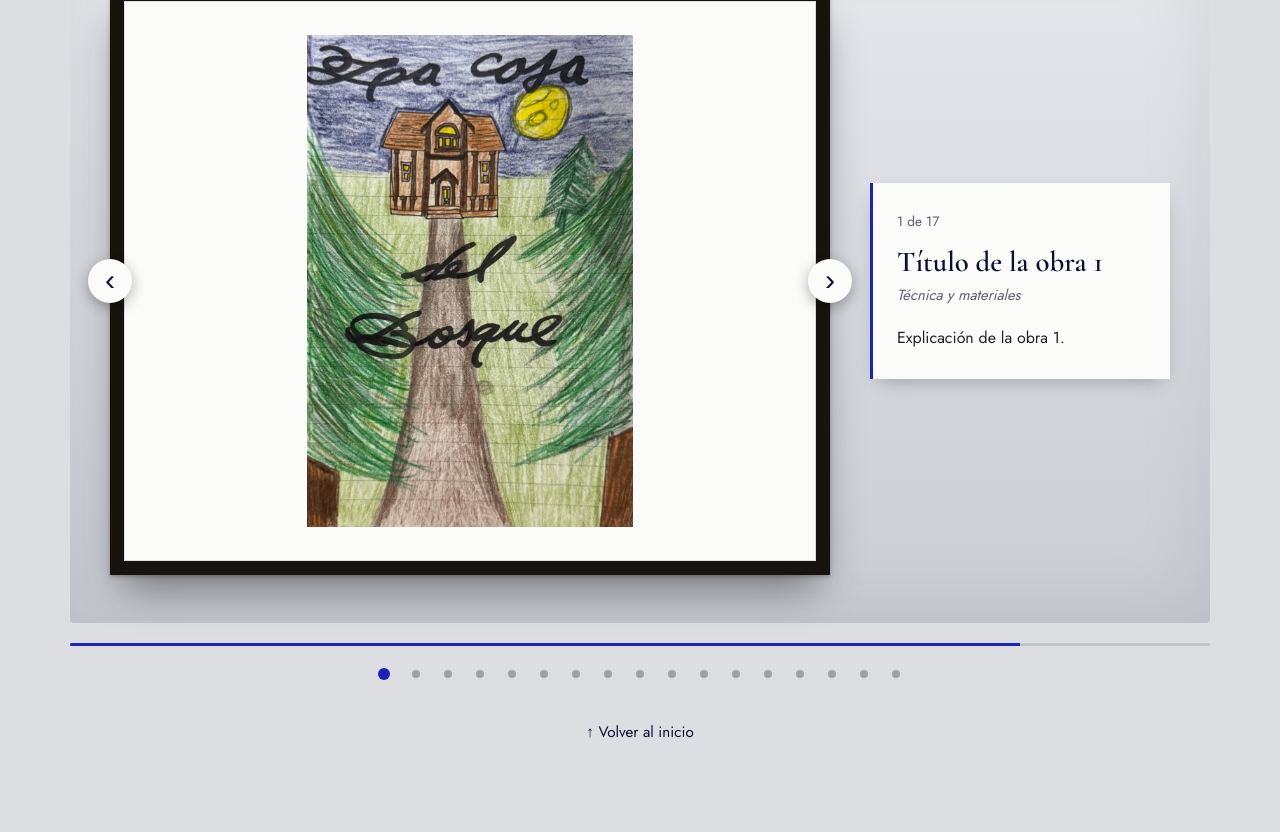
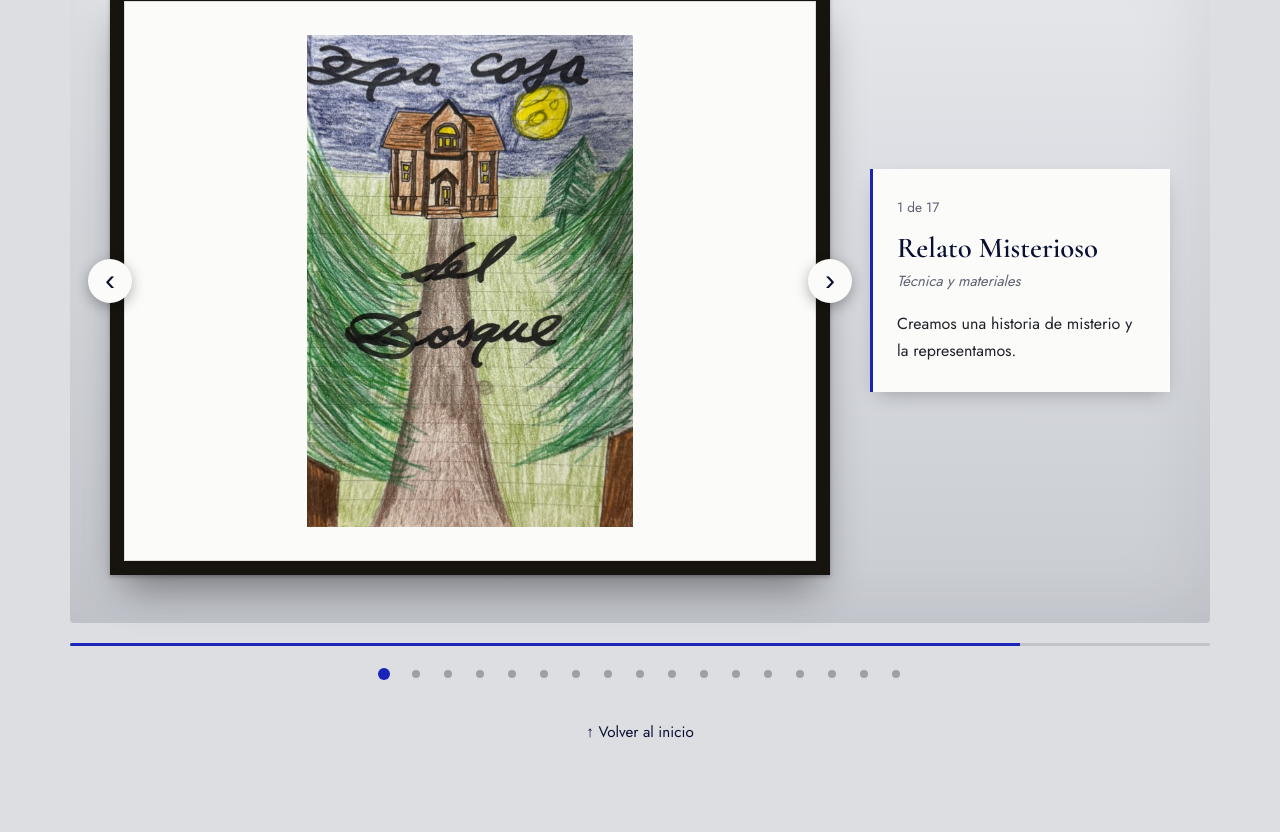
Before and after one commit to sofiarizzo04/proyectoarte, a plain HTML site: page index.html in a window 1280 px wide. Shown: the part 2128-2960 px from the top of the page. Drawn offline with nearby package versions, Linux system fonts and the light colour scheme.

Commit message:
biwhdbvw

```diff
--- a/index.html
+++ b/index.html
@@ -79,7 +79,24 @@ const ARTISTAS = {
     omitir: [10],
     ruta: n => `img/tp${n}sofiajuarez.jpeg`,
     obras: [
-      { titulo: "Título de la obra 1", tecnica: "Técnica y materiales", texto: "Explicación de la obra 1." }
+    { titulo: "Relato Misterioso", tecnica: "Técnica y materiales", texto: "Creamos una historia de misterio y la representamos." },
+    { titulo: "Espacio Plastico y Conceptual", tecnica: "Técnica y materiales", texto: "Debido al 24 de Marzo \"Dia de la Memoria, Verdad y la Justicia\" creamos una obra representativa ." },
+    { titulo: "El Formato y El Soporte", tecnica: "Técnica y materiales", texto: "Recordamos mediante esta obra a los Soldados de las Malvinas." },
+    { titulo: "Tipo de Encuadre", tecnica: "Técnica y materiales", texto: "Creamos una obra para concientizar sobre la importancia del reciclado." },
+    { titulo: "Puntos de Vista", tecnica: "Técnica y materiales", texto: "Creamos un edificio con perspectiva, donde lo decoramos a nuestro gusto." },
+    { titulo: "Soportes", tecnica: "Técnica y materiales", texto: "Creamos una idea sobre como nos gustaria crear una pagina web de arte." },
+    { titulo: "Desarrollo de Colores", tecnica: "Técnica y materiales", texto: "Creamos una Huella Digital con gamas, dentro escribimos un verso de una cancion elegida, en este caso \"Loco tu Forma de Ser\"de Los Autenticos Decadentes." },
+    { titulo: "Gamas Cromaticas", tecnica: "Técnica y materiales", texto: "En base a la cancion elegida anteriormente la representamos con gamas cromaticas." },
+    { titulo: "Colores Complementarios", tecnica: "Técnica y materiales", texto: "Elegimos una metafora y la representamos." },
+    { titulo: "Complementarios Adyacentes", tecnica: "Técnica y materiales", texto: "Dibujo libre ." },
+    { titulo: "Gamas mas Acromaticas", tecnica: "Técnica y materiales", texto: "Recreamos la obra \"La Ciudad Knopp\" del artista argentino Luis Fernando Benedit." },
+    { titulo: "Monocromia", tecnica: "Técnica y materiales", texto: "Explicación de la obra 12." },
+    { titulo: "Acromaticos y Valores", tecnica: "Técnica y materiales", texto: "Replica de la obra \"Riachuelo\" del pintor argentino Benito Quinquela Martin." },
+    { titulo: "Indicadores de Espacios", tecnica: "Técnica y materiales", texto: "Con los elementos pedidos, creamos una obra donde se refleja la percepción del espacio." },
+    { titulo: "Vanguardias", tecnica: "Técnica y materiales", texto: "Vanguardias, replicamos obra del artista elegido, en este caso Pablo Picasso." },
+    { titulo: "Color y Valor", tecnica: "Técnica y materiales", texto: "Representamos como creemos que sera el futuro." },
+    { titulo: "Pop Art", tecnica: "Técnica y materiales", texto: "Recreamos la famosa pintura de Andy Warhol sobre Marilyn Monroe." },
+    { titulo: "Imagen y Contexto", tecnica: "Técnica y materiales", texto: "Representacion de la historia \"el mounstro en mi cuarto\" de Miguel Angel Lopez." }
     ]
   },
   sofiarizzo: {
@@ -125,7 +142,7 @@ const ARTISTAS = {
     { titulo: "Monocromia", tecnica: "Técnica y materiales", texto: "Explicación de la obra 12." },
     { titulo: "Acromaticos y Valores", tecnica: "Técnica y materiales", texto: "Replica de la obra \"Riachuelo\" del pintor argentino Benito Quinquela Martin." },
     { titulo: "Indicadores de Espacios", tecnica: "Técnica y materiales", texto: "Con los elementos pedidos, creamos una obra donde se refleja la percepción del espacio." },
-    { titulo: "Vanguardias", tecnica: "Técnica y materiales", texto: "Vanguardias, replicamos obra del artista elegido." },
+    { titulo: "Vanguardias", tecnica: "Técnica y materiales", texto: "Vanguardias, replicamos obra del artista elegido, en este caso Andy Warhol." },
     { titulo: "Color y Valor", tecnica: "Técnica y materiales", texto: "Representamos como creemos que sera el futuro." },
     { titulo: "Pop Art", tecnica: "Técnica y materiales", texto: "Recreamos la famosa pintura de Andy Warhol sobre Marilyn Monroe." },
     { titulo: "Imagen y Contexto", tecnica: "Técnica y materiales", texto: "Representacion de la historia \"el mounstro en mi cuarto\" de Miguel Angel Lopez." }
```
